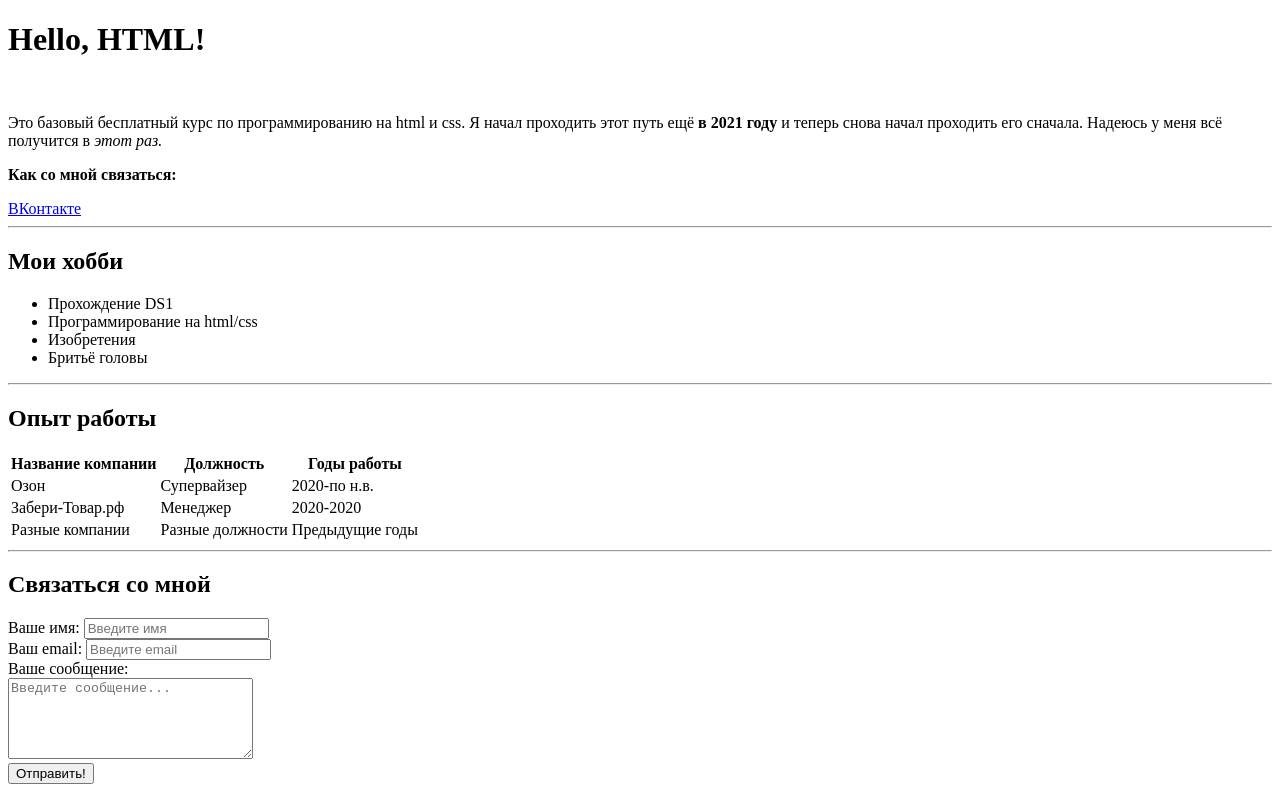
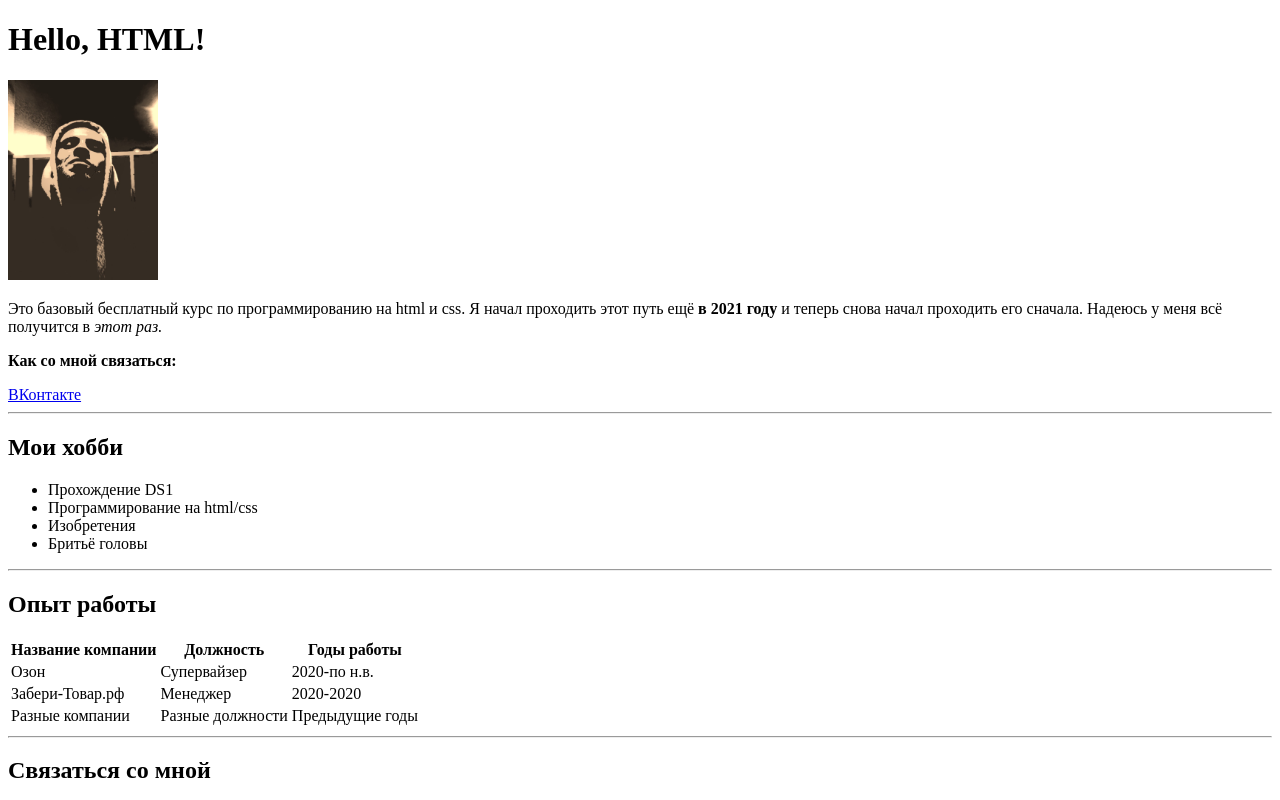
Before and after one commit to notdeadman/resume, a plain HTML site: page index.html in a window 1280 px wide. Shown: the top 800 px of the page. Drawn offline with Linux system fonts and the light colour scheme.

Commit message:
Изменение ссылки на фотографию
Была локально, стала на гитхабе в тестовом проекте

```diff
--- a/index.html
+++ b/index.html
@@ -10,7 +10,7 @@
 </head>
 <body>
     <h1>Hello, HTML!</h1>
-    <img src="img/test_image.jpg" width="150" alt=""><!--аватарка для портфолио с необязательным свойством width-->
+    <img src="https://github.com/notdeadman/resume/blob/main/test_image.jpg" width="150" alt=""><!--аватарка для портфолио с необязательным свойством width-->
     <p>Это базовый бесплатный курс по программированию на html  и css. Я начал проходить этот путь ещё <strong>в 2021 году</strong> и теперь снова начал проходить его сначала. Надеюсь у меня всё получится в <em> этот раз.</em>
     </p>
     <p><strong>Как со мной связаться:</strong></p>
```
